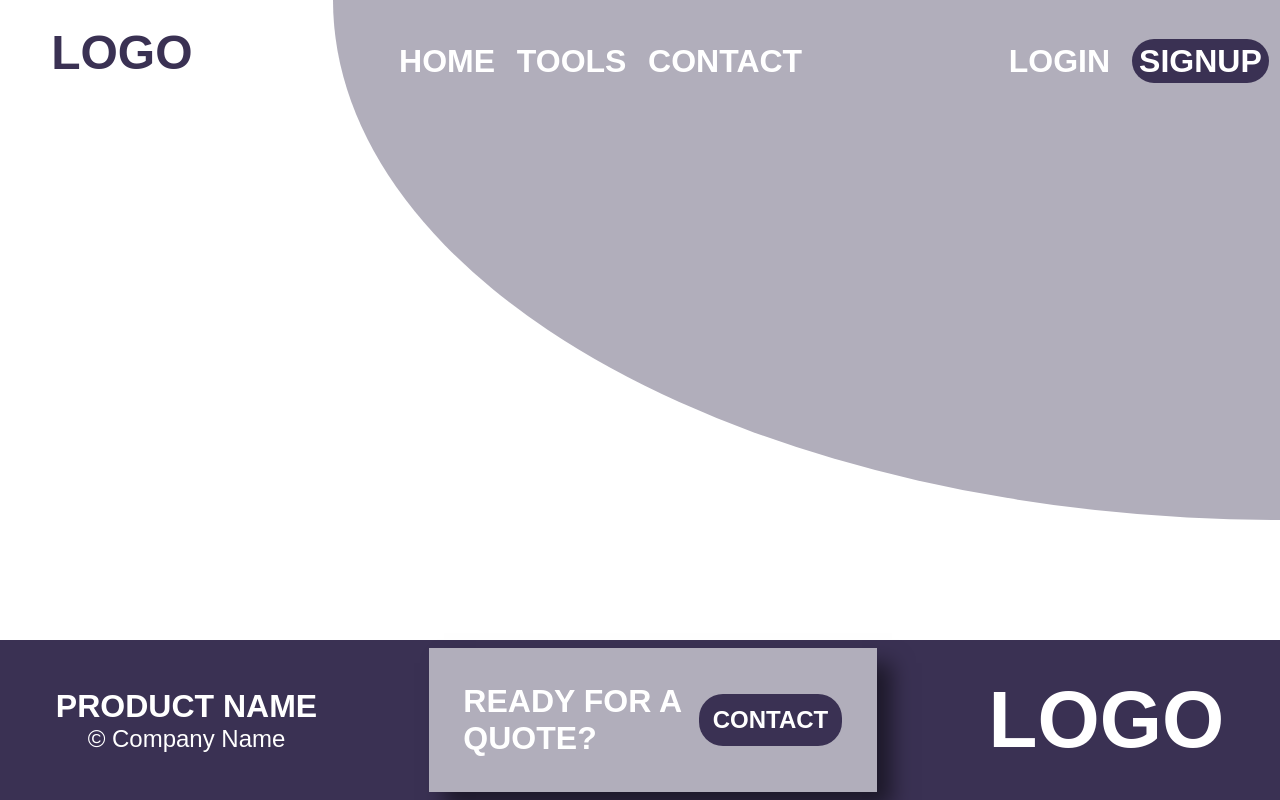
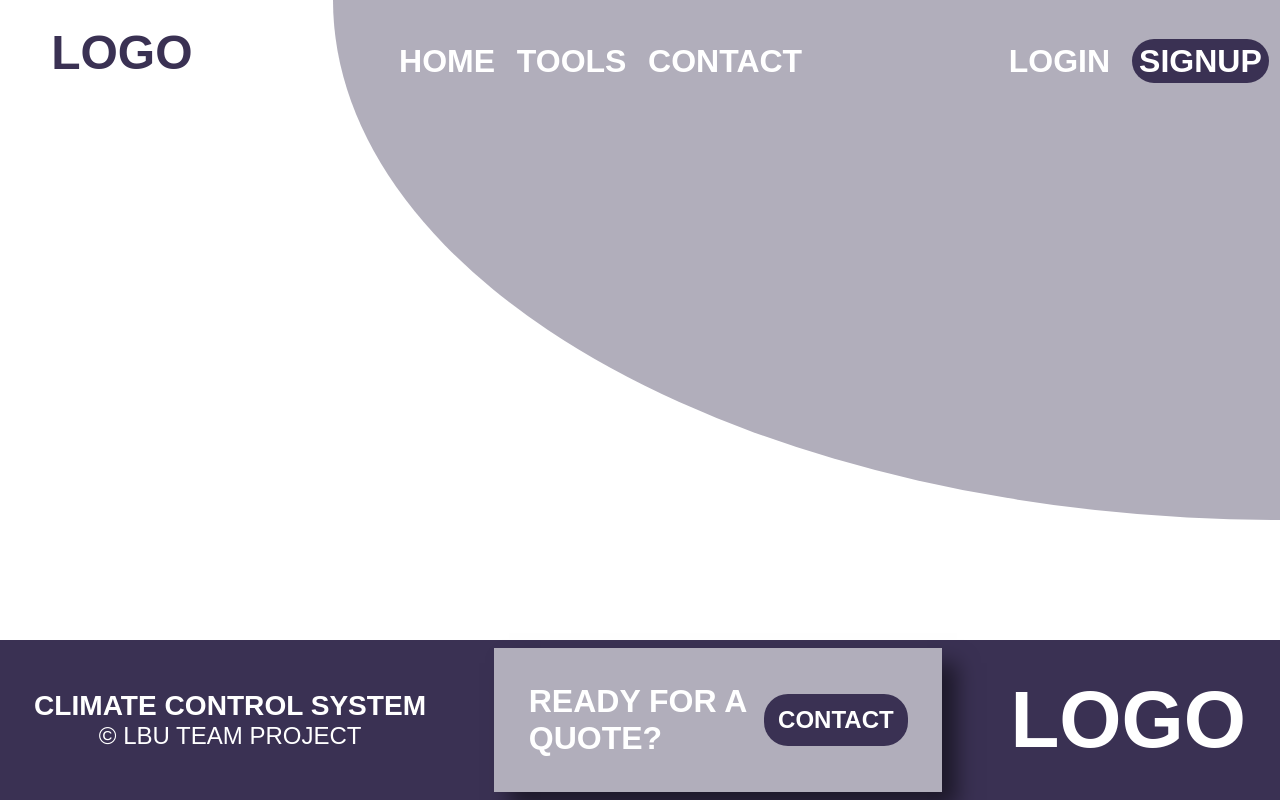
Before and after one commit to JDennis21/LBU_TeamProject_2024, a PHP site: page /pages/home/index.php in a window 1280 px wide. Run offline with PHP 8.4, Linux system fonts and the light colour scheme.

Commit message:
More changes

```diff
--- a/css/main.css
+++ b/css/main.css
@@ -130,18 +130,17 @@ footer {
 
 .footer-left {
     text-align: center;
+    font-size: 1.5em;
 }
 
 .footer-left h3 {
     margin: 0;
     padding: 0;
-    font-size: 2em;
 }
 
 .footer-left p {
     margin: 0;
     padding: 0;
-    font-size: 1.5em;
 }
 
 .footer-middle {
--- a/pages/components/footer.html
+++ b/pages/components/footer.html
@@ -1,8 +1,8 @@
 <div class="footer-wrap">
     <footer>
         <div class="footer-left">
-            <h3>PRODUCT NAME</h3>
-            <p>&copy; Company Name</p>
+            <h3>CLIMATE CONTROL SYSTEM</h3>
+            <p>&copy; LBU TEAM PROJECT</p>
         </div>
         <div class="footer-middle">
             <div class="banner-container">
--- a/pages/home/index.php
+++ b/pages/home/index.php
@@ -7,7 +7,7 @@ global $connection;
 <head>
     <meta charset="UTF-8">
     <link href="/css/main.css" rel="stylesheet" type="text/css" />
-    <link href="/css/home.css" rel="stylesheet" type="text/css" />
+    <link href="/css/index.css" rel="stylesheet" type="text/css" />
     <title>Site Name</title>
 </head>
 <body>
```
Also changed, not shown: css/index.css (deleted, +0 -8 lines), css/home.css (deleted).
